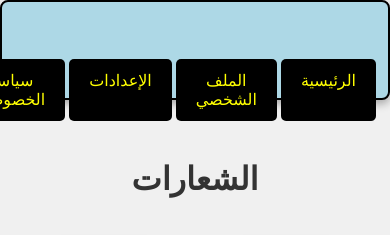
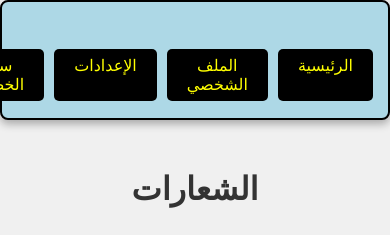
Before and after one commit to mohssen777/programRemote, a plain HTML site: page index.html in a window 390 px wide. Shown: the top 235 px of the page. Drawn offline with Linux system fonts and the light colour scheme.

Commit message:
index.html

```diff
--- a/index.html
+++ b/index.html
@@ -23,7 +23,7 @@
         header {
 
             position: fixed;
-            height: 100px;
+            height: 120px;
             top: 0;
             width: 100%;
             background-color: lightblue;
@@ -50,8 +50,8 @@
             color: #fff;
             padding: 2px;
             position: static;
-            top: 50px;
-             margin-top: 50px; /* لضمان أن قسم الشعارات يبدأ أسفل الهيدر */
+
+             margin-top: 30px; /* لضمان أن قسم الشعارات يبدأ أسفل الهيدر */
 
         }
 
@@ -59,8 +59,8 @@
             display: inline-block;
             background-color: #000;
             color: yellow;
-            padding: 12px 20px;
-            margin: 2px;
+            padding: 7px 20px;
+            margin: 5px;
             text-decoration: none;
             font-size: 18px;
             text-align: center;
@@ -80,7 +80,7 @@
             flex-direction: column;
             align-items: center;
             justify-content: center;
-            margin-top: 110px; /* لضمان أن قسم الشعارات يبدأ أسفل الهيدر */
+            margin-top: 130px; /* لضمان أن قسم الشعارات يبدأ أسفل الهيدر */
         }
 
         .logo-section h1 {
@@ -130,11 +130,11 @@
                 justify-content: space-around;
                 width: 100%;
                 padding: 10px 0;
-                margin-top: 80px; /* المسافة بين الهيدر والقائمة */
+
             }
 
             .logo-section {
-                margin-top: 140px; /* زيادة المسافة بين الهيدر والقسم الخاص بالشعارات */
+                margin-top: 150px; /* زيادة المسافة بين الهيدر والقسم الخاص بالشعارات */
             }
 
             header {
```
